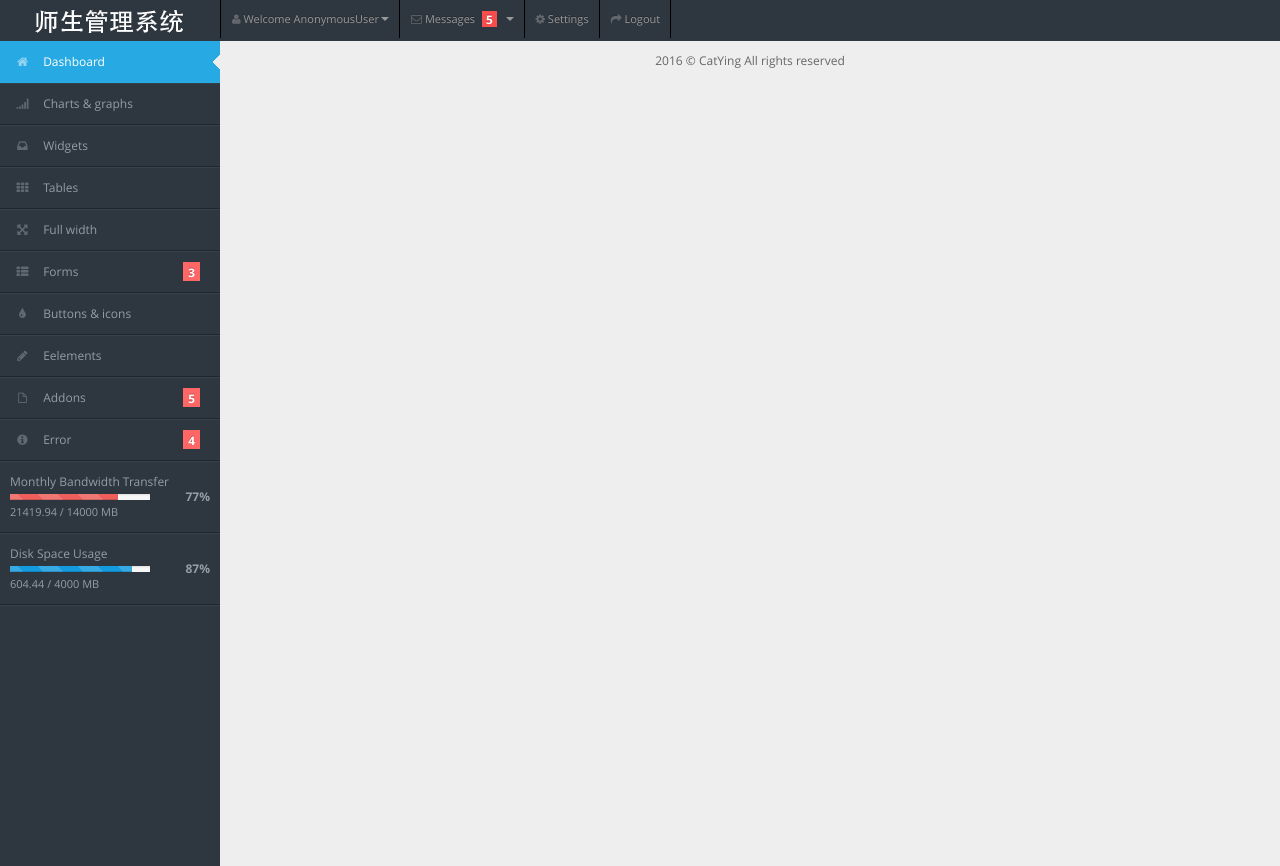
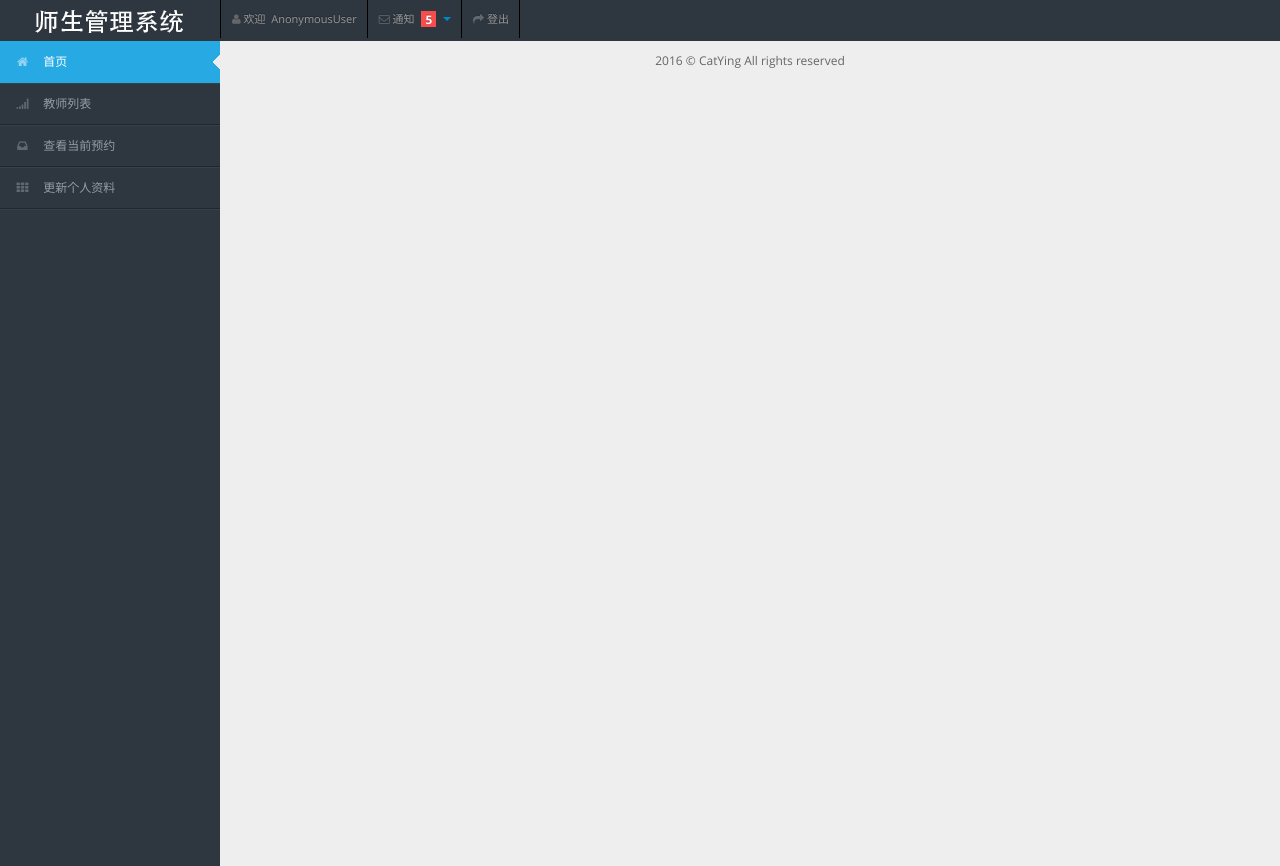
Before and after one commit to CatYing/TeacherManagement, a Django app: page / in a window 1280 px wide. Run offline with Django 3.2, Linux system fonts and the light colour scheme.

Commit message:
"Front Edit 3"

```diff
--- a/templates/website/index.html
+++ b/templates/website/index.html
@@ -2,7 +2,7 @@
 <!DOCTYPE html>
 <html lang="en">
 <head>
-    <title>Matrix Admin</title>
+    <title>首页</title>
     <meta charset="UTF-8"/>
     <meta name="viewport" content="width=device-width, initial-scale=1.0"/>
     <link rel="stylesheet" href="{% static 'css/bootstrap.min.css' %}"/>
@@ -27,32 +27,21 @@
 <!--top-Header-menu-->
 <div id="user-nav" class="navbar navbar-inverse">
     <ul class="nav">
-        <li class="dropdown" id="profile-messages"><a title="" href="#" data-toggle="dropdown"
-                                                      data-target="#profile-messages" class="dropdown-toggle"><i
-                class="icon icon-user"></i> <span class="text">Welcome {{ user }}</span><b class="caret"></b></a>
+        <li class="" id="profile-messages"><a title="" href="{% url 'detail' %}"><i
+                class="icon icon-user"></i> <span class="text">欢迎 &nbsp;{{ user }}</span></a>
+        </li>
+        <li class="" id="menu-messages"><a href="#" data-toggle="dropdown" data-target="#menu-messages"
+                                           class="dropdown-toggle"><i class="icon icon-envelope"></i> <span
+                class="text">通知</span> <span class="label label-important">5</span> <b class="caret"></b></a>
             <ul class="dropdown-menu">
-                <li><a href="#"><i class="icon-user"></i> My Profile</a></li>
+                <li><a class="sAdd" title="" href="#"><i class="icon-plus"></i>教师信息更新</a></li>
                 <li class="divider"></li>
-                <li><a href="#"><i class="icon-check"></i> My Tasks</a></li>
+                <li><a class="sInbox" title="" href="#"><i class="icon-envelope"></i>预约进度更新</a></li>
                 <li class="divider"></li>
-                <li><a href="login.html"><i class="icon-key"></i> Log Out</a></li>
             </ul>
         </li>
-        <li class="dropdown" id="menu-messages"><a href="#" data-toggle="dropdown" data-target="#menu-messages"
-                                                   class="dropdown-toggle"><i class="icon icon-envelope"></i> <span
-                class="text">Messages</span> <span class="label label-important">5</span> <b class="caret"></b></a>
-            <ul class="dropdown-menu">
-                <li><a class="sAdd" title="" href="#"><i class="icon-plus"></i> new message</a></li>
-                <li class="divider"></li>
-                <li><a class="sInbox" title="" href="#"><i class="icon-envelope"></i> inbox</a></li>
-                <li class="divider"></li>
-                <li><a class="sOutbox" title="" href="#"><i class="icon-arrow-up"></i> outbox</a></li>
-                <li class="divider"></li>
-                <li><a class="sTrash" title="" href="#"><i class="icon-trash"></i> trash</a></li>
-            </ul>
-        </li>
-        <li class=""><a href="#"><i class="icon icon-cog"></i> <span class="text">Settings</span></a></li>
-        <li class=""><a href="{% url 'logout' %}"><i class="icon icon-share-alt"></i> <span class="text">Logout</span></a>
+        <li class=""><a href="{% url 'logout' %}"><i class="icon icon-share-alt"></i> <span
+                class="text">登出</span></a>
         </li>
     </ul>
 </div>
@@ -61,54 +50,12 @@
 <!--sidebar-menu-->
 <div id="sidebar"><a href="#" class="visible-phone"><i class="icon icon-home"></i> Dashboard</a>
     <ul>
-        <li class="active"><a href="index.html"><i class="icon icon-home"></i> <span>Dashboard</span></a></li>
-        <li><a href="charts.html"><i class="icon icon-signal"></i> <span>Charts &amp; graphs</span></a></li>
-        <li><a href="widgets.html"><i class="icon icon-inbox"></i> <span>Widgets</span></a></li>
-        <li><a href="tables.html"><i class="icon icon-th"></i> <span>Tables</span></a></li>
-        <li><a href="grid.html"><i class="icon icon-fullscreen"></i> <span>Full width</span></a></li>
-        <li class="submenu"><a href="#"><i class="icon icon-th-list"></i> <span>Forms</span> <span
-                class="label label-important">3</span></a>
-            <ul>
-                <li><a href="form-common.html">Basic Form</a></li>
-                <li><a href="form-validation.html">Form with Validation</a></li>
-                <li><a href="form-wizard.html">Form with Wizard</a></li>
-            </ul>
-        </li>
-        <li><a href="buttons.html"><i class="icon icon-tint"></i> <span>Buttons &amp; icons</span></a></li>
-        <li><a href="interface.html"><i class="icon icon-pencil"></i> <span>Eelements</span></a></li>
-        <li class="submenu"><a href="#"><i class="icon icon-file"></i> <span>Addons</span> <span
-                class="label label-important">5</span></a>
-            <ul>
-                <li><a href="index2.html">Dashboard2</a></li>
-                <li><a href="gallery.html">Gallery</a></li>
-                <li><a href="calendar.html">Calendar</a></li>
-                <li><a href="invoice.html">Invoice</a></li>
-                <li><a href="chat.html">Chat option</a></li>
-            </ul>
-        </li>
-        <li class="submenu"><a href="#"><i class="icon icon-info-sign"></i> <span>Error</span> <span
-                class="label label-important">4</span></a>
-            <ul>
-                <li><a href="error403.html">Error 403</a></li>
-                <li><a href="error404.html">Error 404</a></li>
-                <li><a href="error405.html">Error 405</a></li>
-                <li><a href="error500.html">Error 500</a></li>
-            </ul>
-        </li>
-        <li class="content"><span>Monthly Bandwidth Transfer</span>
-            <div class="progress progress-mini progress-danger active progress-striped">
-                <div style="width: 77%;" class="bar"></div>
-            </div>
-            <span class="percent">77%</span>
-            <div class="stat">21419.94 / 14000 MB</div>
-        </li>
-        <li class="content"><span>Disk Space Usage</span>
-            <div class="progress progress-mini active progress-striped">
-                <div style="width: 87%;" class="bar"></div>
-            </div>
-            <span class="percent">87%</span>
-            <div class="stat">604.44 / 4000 MB</div>
-        </li>
+        <li class="active"><a href="{% url 'index' %}"><i class="icon icon-home"></i> <span>首页</span></a></li>
+        <li><a href="charts.html"><i class="icon icon-signal"></i> <span>教师列表</span></a></li>
+        <li><a href="widgets.html"><i class="icon icon-inbox"></i> <span>查看当前预约</span></a></li>
+        <li><a href="tables.html"><i class="icon icon-th"></i> <span>更新个人资料</span></a></li>
+
+
     </ul>
 </div>
 <!--sidebar-menu-->
```
